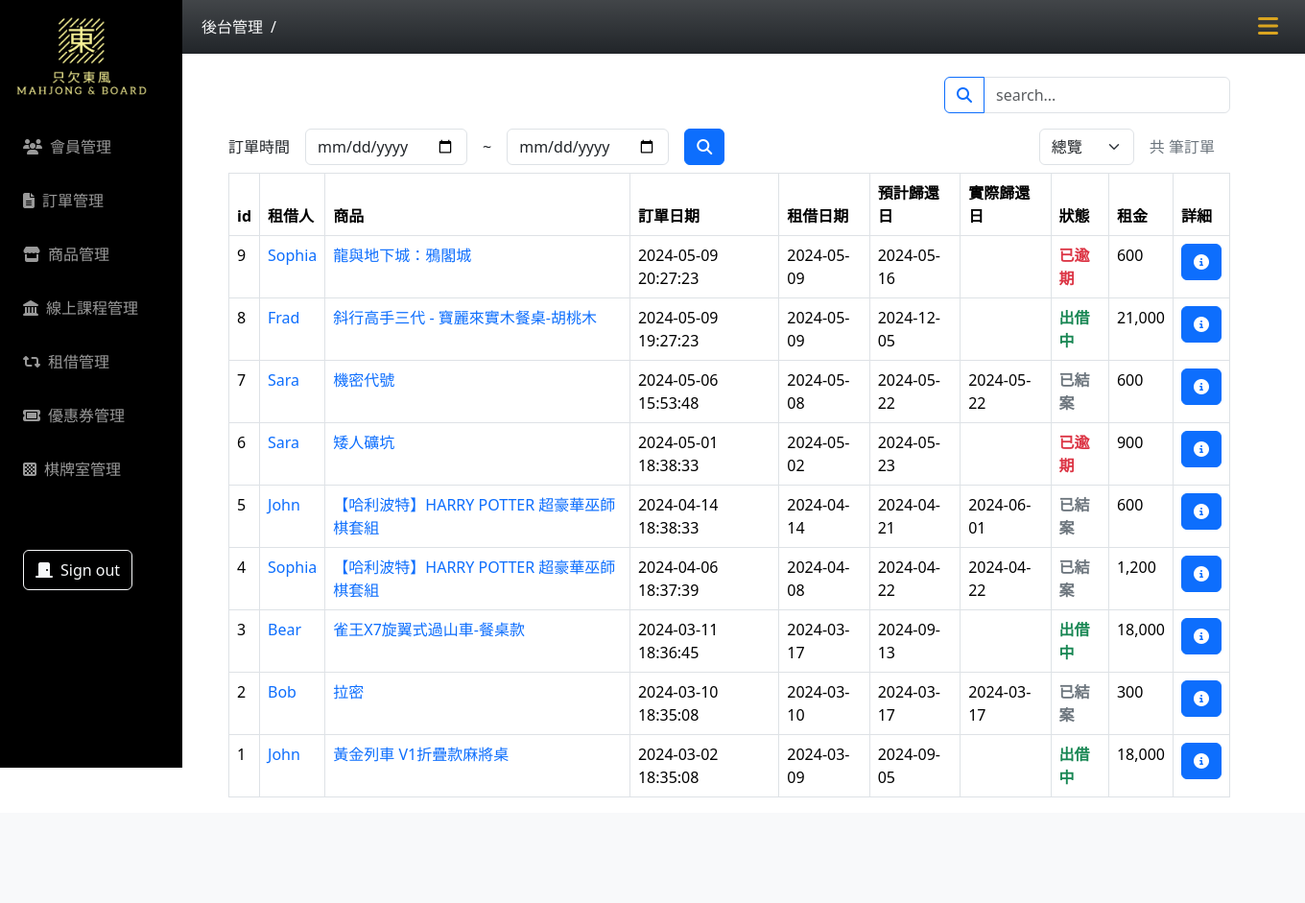
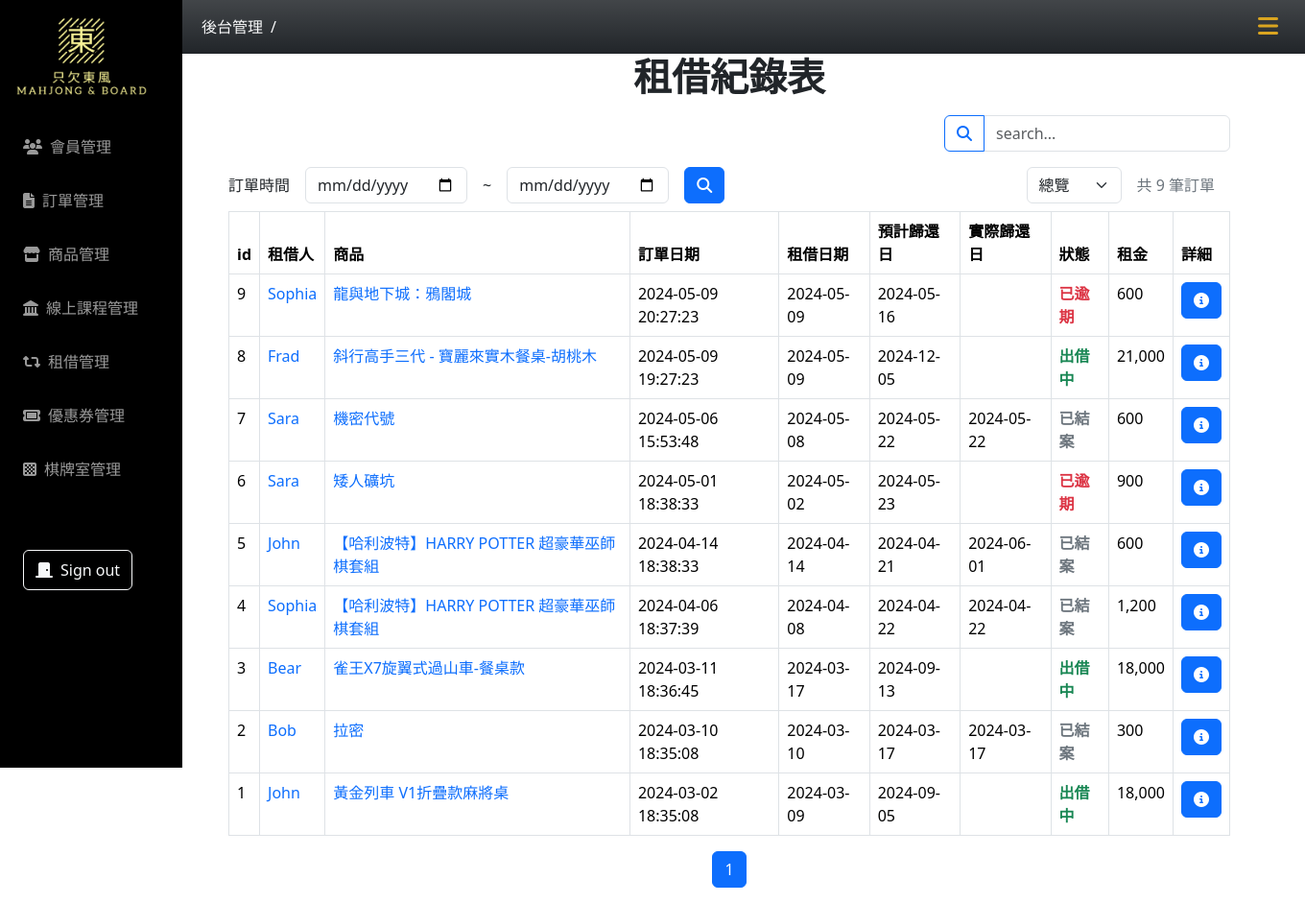
Before and after one commit to bearlong/mahjong, a PHP site: page /mahjong/rent-record-list.php?page=1 in a window 1360 px wide. Shown: the whole page at 96% size. Before the commit the page ends 831 px from the top, so only its background shows below. Run offline with PHP 8.4, Linux system fonts and the light colour scheme; data comes from the database, SQL or seed files in the repository.

Commit message:
租借記錄更新

```diff
--- a/css-mahjong.php
+++ b/css-mahjong.php
@@ -49,6 +49,10 @@
         transition: .3s;
     }
 
+    .main-sidebar {
+        cursor: pointer;
+    }
+
     .sub-label-ul {
         max-height: 0px;
         overflow: hidden;
@@ -76,6 +80,7 @@
 
     .main-content {
         margin: 0 0 0 var(--aside-width);
+        padding-top: var(--header-nav-height);
     }
 
     .hamburger {
--- a/nav.php
+++ b/nav.php
@@ -39,7 +39,7 @@
                 <ul class="text-center text-black bg-dark bg-gradient sub-label-ul" id="sub-label-ul">
                     <li class="border border-start-0 border-end-0 border-black"><a class="d-block sub-label text-decoration-none py-1" href="">一般訂單</a></li>
                     <li class="border border-start-0 border-end-0 border-black"><a class="d-block sub-label text-decoration-none py-1" href="">線上課程訂單</a></li>
-                    <li class="border border-start-0 border-end-0 border-black"><a class="d-block sub-label text-decoration-none py-1" href="">租借訂單</a></li>
+                    <li class="border border-start-0 border-end-0 border-black"><a class="d-block sub-label text-decoration-none py-1" href="../rent/rent-record-list.php">租借訂單</a></li>
                 </ul>
             </li>
             <li>
--- a/rent/rent-record-list.php
+++ b/rent/rent-record-list.php
@@ -34,6 +34,7 @@ if (isset($_GET["search"])) {
 if (isset($_GET["start"]) && isset($_GET["end"])) {
     $dateStart = $_GET["start"];
     $dateEnd = $_GET["end"];
+    $dateEnd .= " 23:59:59";
     $filter .= "AND rent_record.order_date BETWEEN '$dateStart' AND '$dateEnd'";
 }
 
@@ -52,6 +53,7 @@ if (isset($_GET["product"])) {
     $filter .= "AND rent_record.product_id = '$product'";
 }
 
+
 $sql = "SELECT rent_record.*,
 users.name AS user_name,
 rent_product.name AS rent_product_name,
@@ -63,7 +65,23 @@ users.id AS user_id,
 rent_product.id AS rent_product_id
 FROM rent_record JOIN users ON users.id = rent_record.user_id JOIN rent_product ON rent_record.product_id = rent_product.id JOIN rent_price_category ON rent_product.rent_price_category_id = rent_price_category.id WHERE 1 $filter $order";
 $result = $conn->query($sql);
-$rows = $result->fetch_all(MYSQLI_ASSOC);
+$resultCount = $result->num_rows;
+
+
+if (isset($_GET["page"])) {
+    $page = $_GET["page"];
+    $prepage = 15;
+    $firstItem = ($page - 1) * $prepage;
+    $pageCount = ceil($resultCount / $prepage);
+    $sqlPage = $sql . " LIMIT $firstItem, $prepage";
+} else {
+    header("location: rent-record-list.php?page=1");
+    exit;
+}
+
+$resultPage = $conn->query($sqlPage);
+$rows = $resultPage->fetch_all(MYSQLI_ASSOC);
+
 ?>
 
 <!doctype html>
@@ -82,7 +100,7 @@ $rows = $result->fetch_all(MYSQLI_ASSOC);
 <body>
     <?php include("../nav.php"); ?>
     <div class="container main-content px-5">
-        <h1 class="py-2">租借紀錄表</h1>
+        <h1 class="text-center fw-semibold ">租借紀錄表</h1>
         <div class="d-flex g-3 justify-content-between py-2">
             <div>
                 <?php if (isset($_GET["search"]) || isset($_GET["start"]) || isset($_GET["end"]) || isset($_GET["status"]) || isset($_GET["user"]) || isset($_GET["product"])) : ?>
@@ -103,6 +121,7 @@ $rows = $result->fetch_all(MYSQLI_ASSOC);
             <div>
                 <form action="">
                     <div class="row g-3 align-items-center">
+                        <input type="hidden" name="page" value="1">
                         <div class="col-auto">
                             訂單時間
                         </div>
@@ -130,7 +149,7 @@ $rows = $result->fetch_all(MYSQLI_ASSOC);
                     </select>
                 </div>
                 <div class="mx-3">
-                    <p class="text-secondary m-0">共 筆訂單</p>
+                    <p class="text-secondary m-0">共 <?= $resultCount ?> 筆訂單</p>
                 </div>
             </div>
         </div>
@@ -199,6 +218,15 @@ $rows = $result->fetch_all(MYSQLI_ASSOC);
                 </tbody>
             <?php endforeach; ?>
         </table>
+        <div class="btn-toolbar justify-content-center pb-3 " role="toolbar" aria-label="Toolbar with button groups">
+            <div class="btn-group" role="group" aria-label="First group">
+                <?php if (isset($_GET["page"])) : ?>
+                    <?php for ($i = 1; $i <= $pageCount; $i++) : ?>
+                        <a type="button" class="btn btn-outline-primary <?php if ((int)$page === $i) echo "active" ?>" href="?page=<?= $i ?><?= isset($_GET["order"]) ? "&order=" . $_GET["order"] : "" ?><?= isset($_GET["valid"]) ? "&valid=" . $_GET["valid"] : "" ?><?= isset($_GET["category"]) ? "&category=" . $_GET["category"] : "" ?><?= isset($_GET["search"]) ? "&search=" . $_GET["search"] : "" ?>"><?= $i ?></a>
+                    <?php endfor; ?>
+                <?php endif; ?>
+            </div>
+        </div>
     </div>
 
     <!-- Bootstrap JavaScript Libraries -->
@@ -221,7 +249,7 @@ $rows = $result->fetch_all(MYSQLI_ASSOC);
             if (e.target.value == "") {
                 location.href = `rent-record-list.php?page=1`;
             } else {
-                location.href = `rent-record-list.php?page=1&status=${e.target.value}`;
+                location.href = `rent-record-list.php?page=1&status=${e.target.value}<?= isset($_GET["user"]) ? "&user=" . $_GET["user"] : "" ?><?= isset($_GET["product"]) ? "&product=" . $_GET["product"] : "" ?><?= isset($_GET["search"]) ? "&search=" . $_GET["search"] : "" ?><?= isset($_GET["start"]) ? "&start=" . $_GET["start"] : "" ?><?= isset($_GET["end"]) ? "&end=" . $_GET["end"] : "" ?>`;
             }
 
 
--- a/sidebar-nav.php
+++ b/sidebar-nav.php
@@ -54,6 +54,10 @@ session_start();
         .sidebar ul .sub-label:hover {
             background: #999;
             transition: .3s;
+        }
+
+        .main-sidebar {
+            cursor: pointer;
         }
 
         .sub-label-ul {
@@ -151,7 +155,7 @@ session_start();
                     <ul class="text-center text-black bg-dark bg-gradient sub-label-ul" id="sub-label-ul">
                         <li class="border border-start-0 border-end-0 border-black"><a class="d-block sub-label text-decoration-none py-1" href="">一般訂單</a></li>
                         <li class="border border-start-0 border-end-0 border-black"><a class="d-block sub-label text-decoration-none py-1" href="">線上課程訂單</a></li>
-                        <li class="border border-start-0 border-end-0 border-black"><a class="d-block sub-label text-decoration-none py-1" href="">租借訂單</a></li>
+                        <li class="border border-start-0 border-end-0 border-black"><a class="d-block sub-label text-decoration-none py-1" href="./rent/rent-record-list.php">租借訂單</a></li>
                     </ul>
                 </li>
                 <li>
```
Also changed, not shown: rent/rent-product.php (+31 -2 lines).
